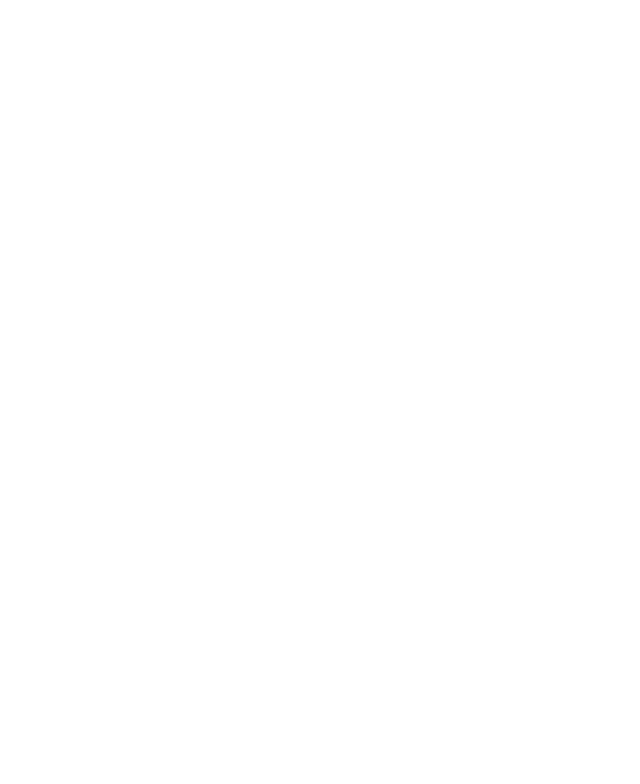
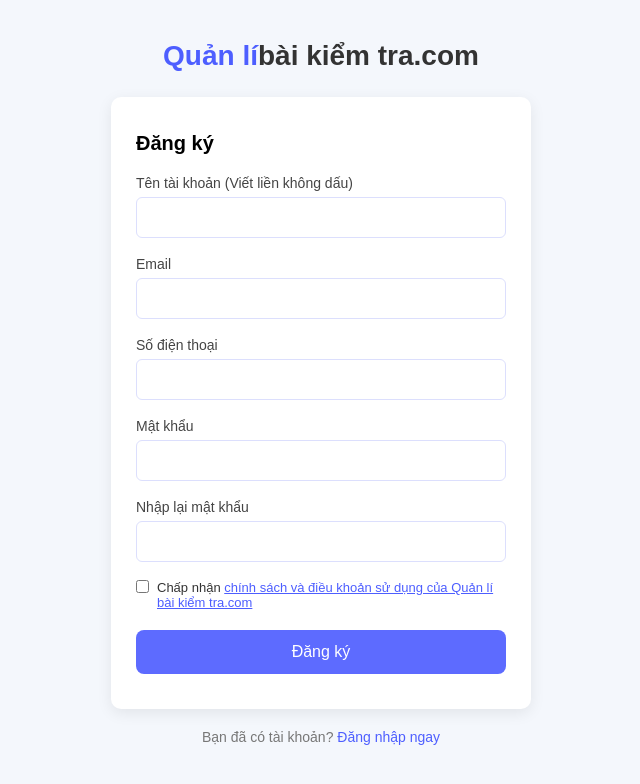
Before and after one commit to Ducminh-Nguyen/Quanlikiemtra, a plain HTML site: page register.html in a window 1280 px wide. Shown: the whole page, without its empty margins (319-959 px from the left). Drawn offline with Linux system fonts and the light colour scheme.

Commit message:
ducminh3

```diff
--- a/register.html
+++ b/register.html
@@ -0,0 +1,60 @@
+<!DOCTYPE html>
+<html lang="en">
+  <head>
+    <meta charset="UTF-8" />
+    <meta name="viewport" content="width=device-width, initial-scale=1.0" />
+    <title>Document</title>
+  </head>
+  <body>
+    <!DOCTYPE html>
+    <html lang="vi">
+      <head>
+        <meta charset="UTF-8" />
+        <meta name="viewport" content="width=device-width, initial-scale=1.0" />
+        <link rel="stylesheet" href="./assets/css/register.css" />
+      </head>
+      <body>
+        <div class="container">
+          <h1 class="logo"><span>Quản lí</span>bài kiểm tra.com</h1>
+
+          <div class="form-box">
+            <h2>Đăng ký</h2>
+
+            <form>
+              <label>Tên tài khoản (Viết liền không dấu)</label>
+              <input type="text" placeholder="" />
+
+              <label>Email</label>
+              <input type="email" placeholder="" />
+
+              <label>Số điện thoại</label>
+              <input type="text" placeholder="" />
+
+              <label>Mật khẩu</label>
+              <input type="password" placeholder="" />
+
+              <label>Nhập lại mật khẩu</label>
+              <input type="password" placeholder="" />
+
+              <div class="checkbox">
+                <input type="checkbox" />
+                <p>
+                  Chấp nhận
+                  <a href="#"
+                    >chính sách và điều khoản sử dụng của Quản lí bài kiểm tra.com</a
+                  >
+                </p>
+              </div>
+
+              <button class="btn">Đăng ký</button>
+            </form>
+          </div>
+
+          <p class="login-link">
+            Bạn đã có tài khoản? <a href="#">Đăng nhập ngay</a>
+          </p>
+        </div>
+      </body>
+    </html>
+  </body>
+</html>
```
Also changed, not shown: login.html (+1 -1 lines).
